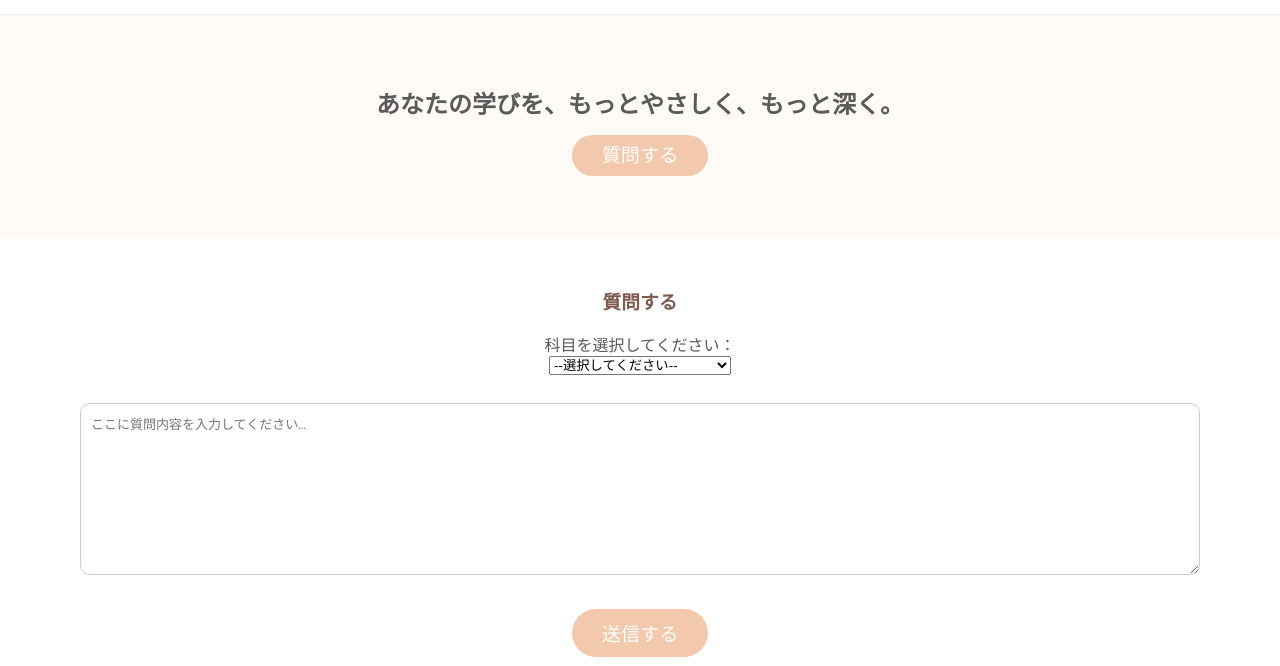
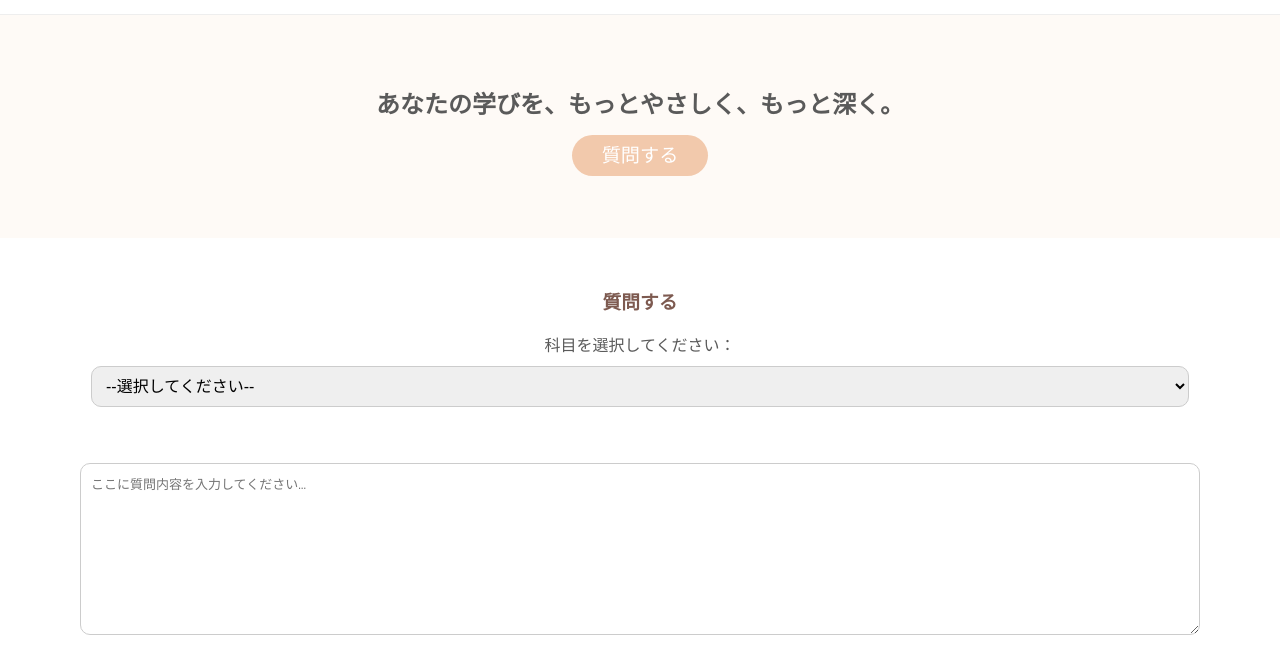
Before and after one commit to mhbmhb/eiyogaku-portal, a plain HTML site: page index.html in a window 1280 px wide. Shown: the part 81-747 px from the top of the page. Drawn offline with Linux system fonts and the light colour scheme.

Commit message:
Update style.css

```diff
--- a/style.css
+++ b/style.css
@@ -108,3 +108,12 @@ form textarea {
 .submit-button {
   display: inline-block;
 }
+form select {
+  width: 90%;
+  margin: 10px auto;
+  display: block;
+  padding: 10px;
+  font-size: 1em;
+  border-radius: 10px;
+  border: 1px solid #ccc;
+}
```
